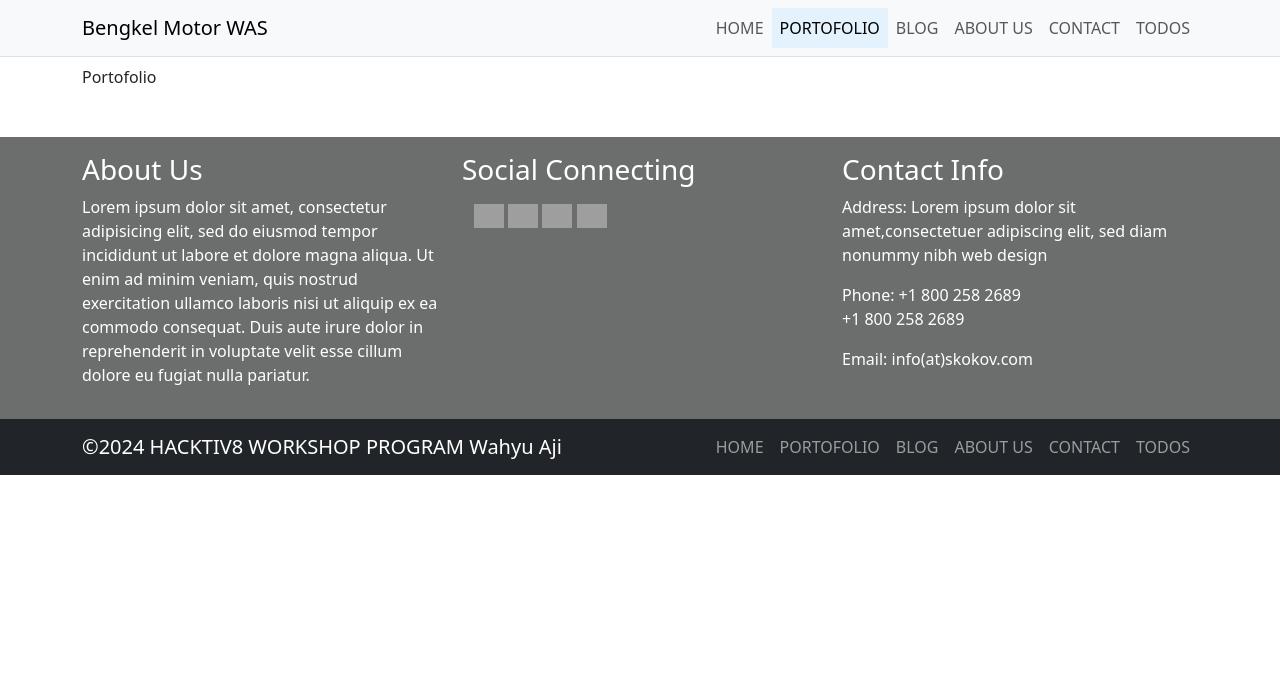
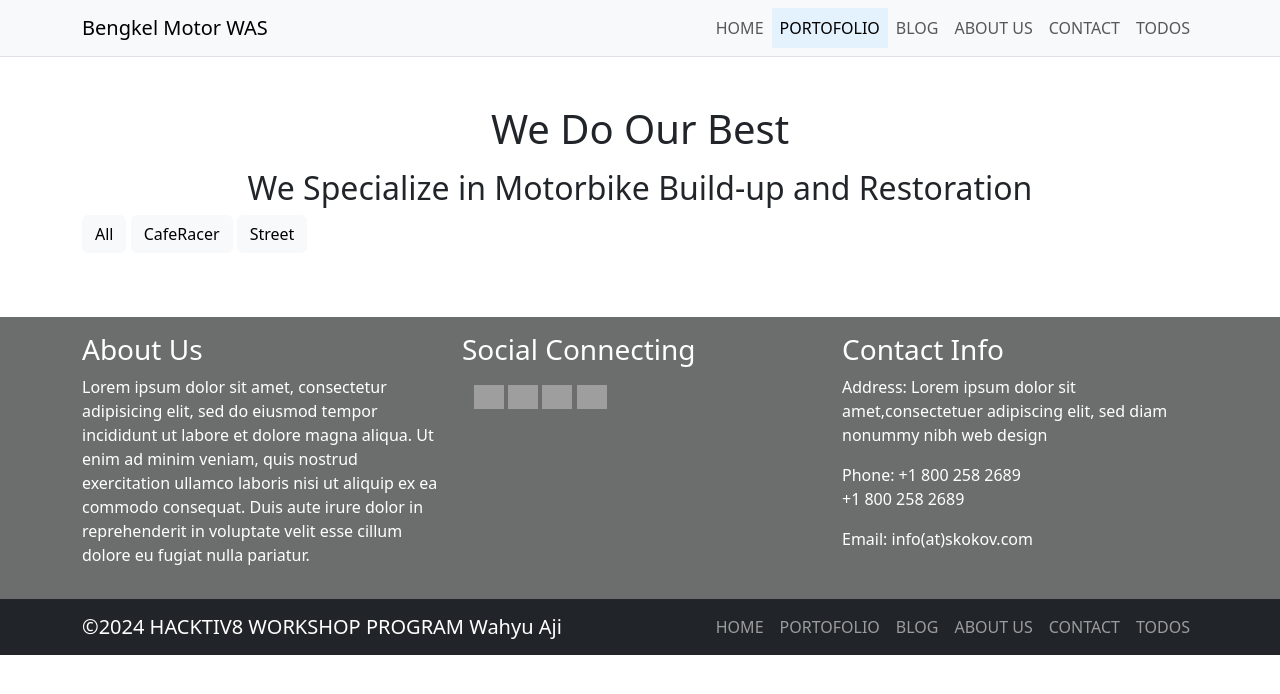
Before and after one commit to wahyuaji/FinalAssignment, a plain HTML site: page portofolio.html in a window 1280 px wide. Drawn offline with nearby package versions, Linux system fonts and the light colour scheme; grey boxes are pictures that could not be loaded.

Commit message:
add portfolio

```diff
--- a/js/index.js
+++ b/js/index.js
@@ -0,0 +1,79 @@
+let motorbikes = [
+  {
+    "codename": "Bruno",
+    "type": "caferacer",
+    "image": "https://cdn.pixabay.com/photo/2020/02/25/03/01/caferacer-4877827_960_720.jpg",
+    "likes": 7
+  },
+  {
+    "codename": "Bossu",
+    "type": "street",
+    "image": "https://cdn.pixabay.com/photo/2016/12/13/22/39/harley-davidson-1905282_1280.jpg",
+    "likes": 6
+  },
+  {
+    "codename": "Klorov",
+    "type": "caferacer",
+    "image": "https://cdn.pixabay.com/photo/2020/04/03/12/10/caferacer-4998626_960_720.jpg",
+    "likes": 5
+  }
+]
+
+let konten_el = document.getElementById("konten-holder");
+
+function show_all(){
+  konten_el.innerHTML = "";
+  let hasil= motorbikes.filter(motorbike => motorbike.type !="");
+
+  hasil.forEach(motorbike => {
+    konten_el.innerHTML += `
+      <div class="card" style="width: 18rem;">
+      <img src=${motorbike.image} class="card-img-top">
+      <div class="card-body">
+        <h5 class="card-title">${motorbike.codename}</h5>
+        <p class="card-text">${motorbike.type}</p>
+        <p class="card-text">Likes: ${motorbike.likes}</p>
+        <a href="#" class="btn btn-primary">Check it out!</a>
+      </div>
+    </div>
+    `
+  })
+}
+
+function show_cafe(){
+  konten_el.innerHTML = "";
+  let hasil= motorbikes.filter(motorbike => motorbike.type =="caferacer");
+
+  hasil.forEach(motorbike => {
+    konten_el.innerHTML += `
+      <div class="card" style="width: 18rem;">
+      <img src=${motorbike.image} class="card-img-top">
+      <div class="card-body">
+        <h5 class="card-title">${motorbike.codename}</h5>
+        <p class="card-text">${motorbike.type}</p>
+        <p class="card-text">Likes: ${motorbike.likes}</p>
+        <a href="#" class="btn btn-primary">Check it out!</a>
+      </div>
+    </div>
+    `
+  })
+}
+
+function show_street(){
+  konten_el.innerHTML = "";
+  let hasil= motorbikes.filter(motorbike => motorbike.type =="street");
+
+  hasil.forEach(motorbike => {
+    konten_el.innerHTML += `
+      <div class="card" style="width: 18rem;">
+      <img src=${motorbike.image} class="card-img-top">
+      <div class="card-body">
+        <h5 class="card-title">${motorbike.codename}</h5>
+        <p class="card-text">${motorbike.type}</p>
+        <p class="card-text">Likes: ${motorbike.likes}</p>
+        <a href="#" class="btn btn-primary">Check it out!</a>
+      </div>
+    </div>
+    `
+  })
+}
--- a/portofolio.html
+++ b/portofolio.html
@@ -37,7 +37,17 @@
       </div>
     </div>
   </nav>
-  <div class="container">Portofolio</div>
+  <div class="container mt-5 text-center">
+    <p><h1>We Do Our Best</h1></p>
+    <h2>We Specialize in Motorbike Build-up and Restoration</h2>
+  </div>
+  <div class="container">
+    <button class="btn btn-light" onclick="show_all()">All</button>
+    <button class="btn btn-light" onclick="show_cafe()">CafeRacer</button>
+    <button class="btn btn-light" onclick="show_street()">Street</button>
+    <div id="konten-holder" class="row mt-3"></div>
+  </div>
+
   <div class="mt-5">
     <div class="footer p-3" style="background-color: #6c6e6e;color:white">
       <div class="container">
```
